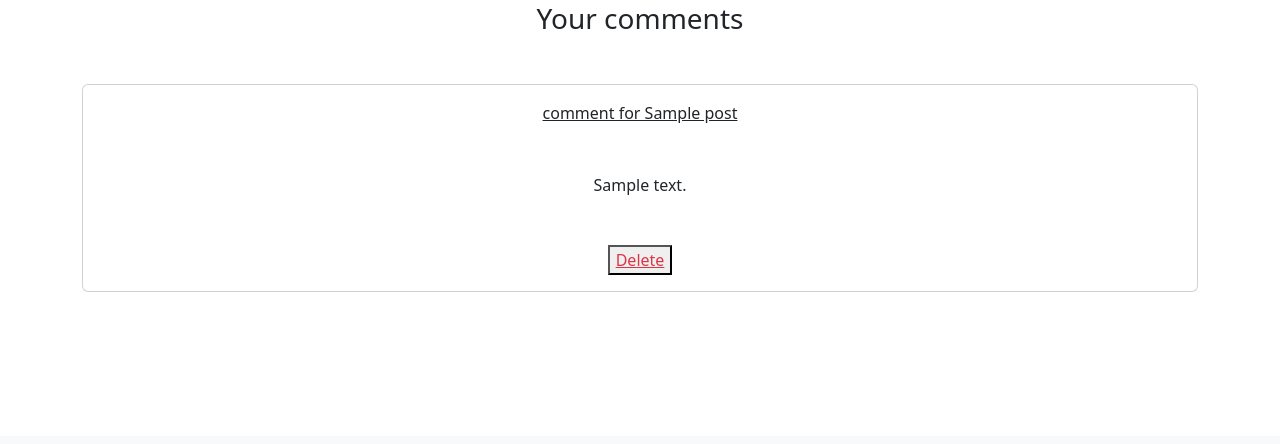
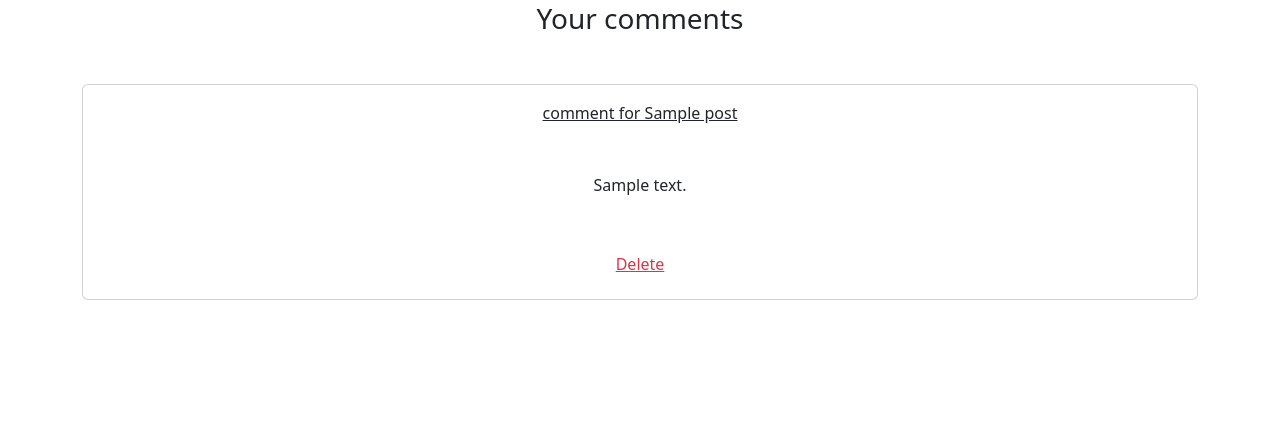
Before and after one commit to Ashkantvn/Blog-app, a Django app: page /users/ in a window 1280 px wide. Shown: the part 512-956 px from the top of the page. Before the commit the page ends 804 px from the top, so only its background shows below. Run offline with Django 5.2, Linux system fonts and the light colour scheme; a user stored in the database is signed in; tables that the repository leaves empty hold one stand-in row (values such as "Sample post").

Commit message:
Update style of users info template

```diff
--- a/users/templates/users/users_info.html
+++ b/users/templates/users/users_info.html
@@ -59,7 +59,7 @@
                         {% csrf_token %}
                         <input type="hidden" name="_method" value="DELETE"/>
                         <input type="hidden" name="comment" value="{{comment.pk}}"/>
-                        <button type="submit">
+                        <button type="submit" class="btn">
                             <a class="link-danger">
                                 Delete
                             </a>
```
